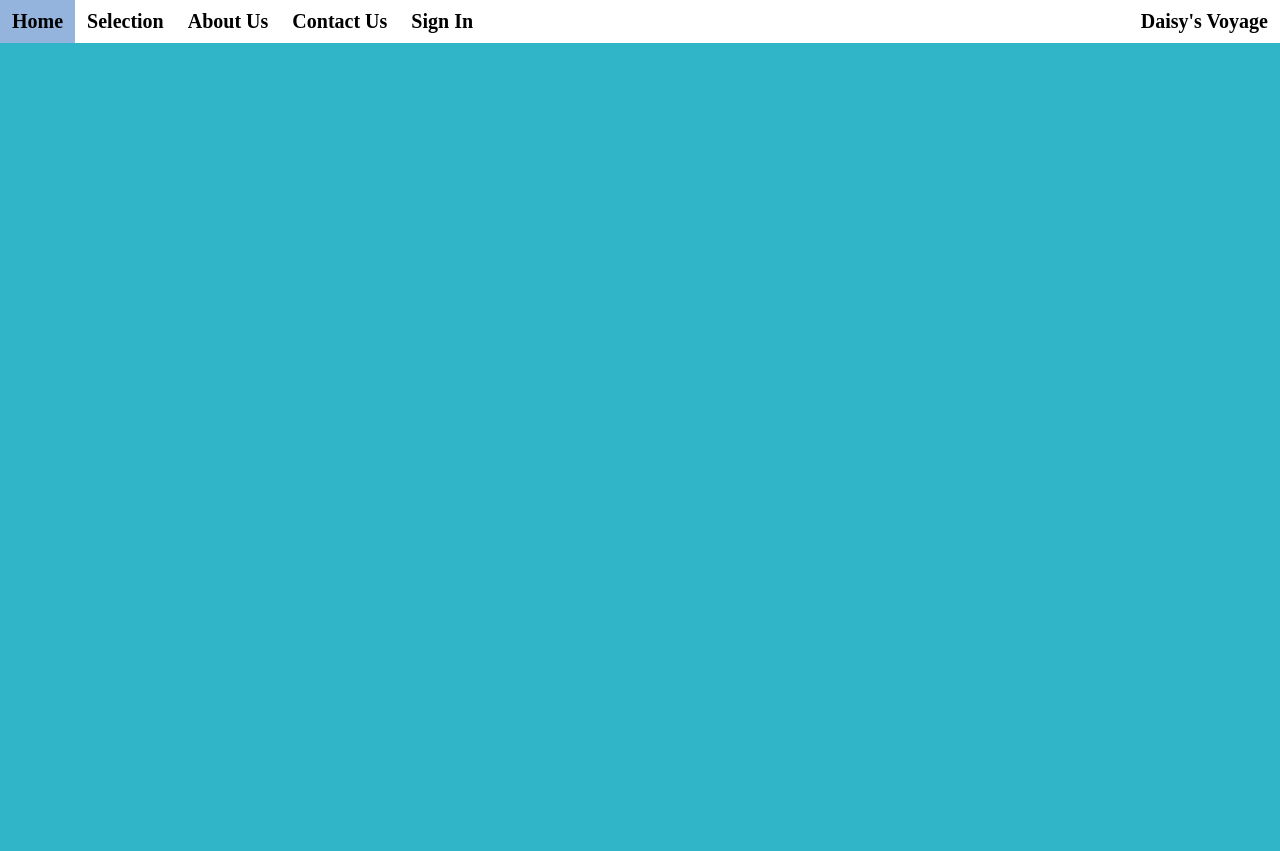
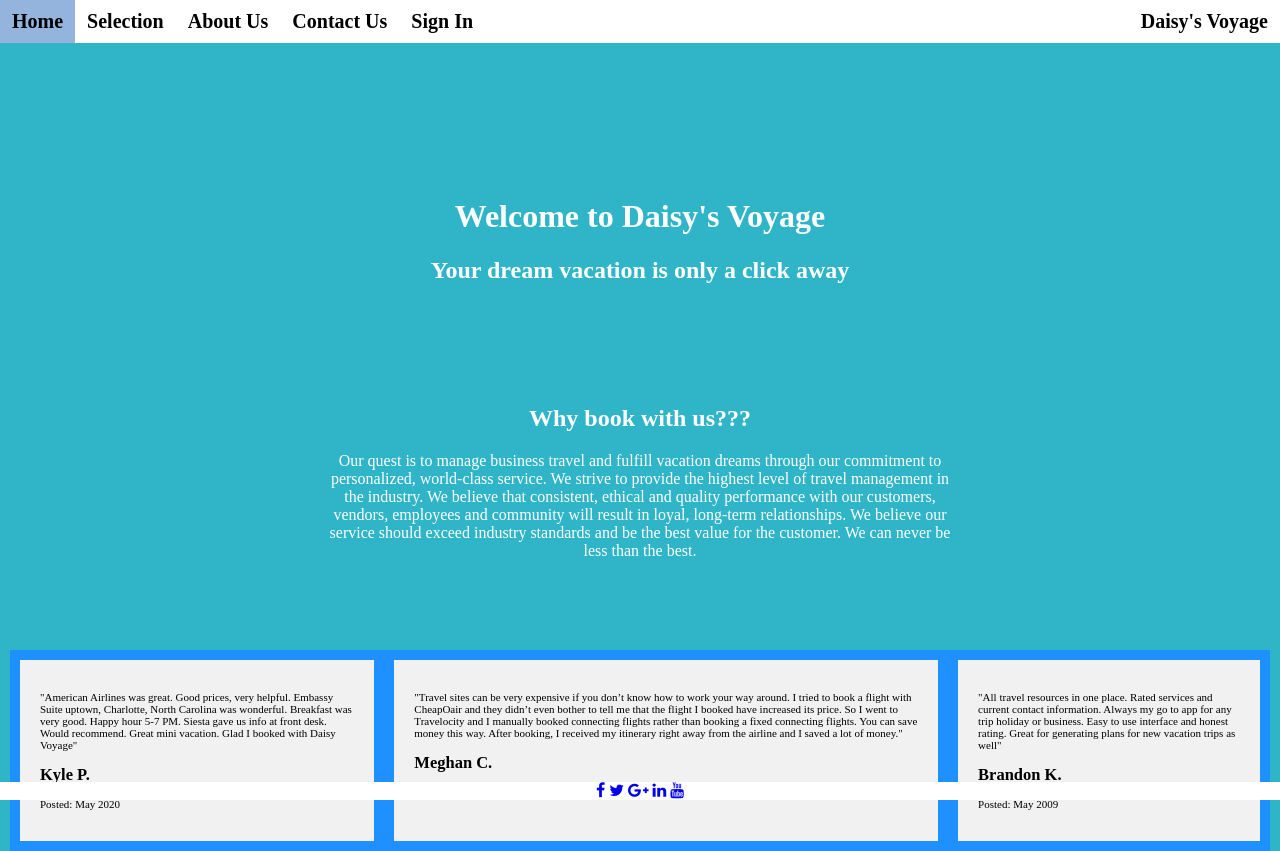
Before and after one commit to Brev860/AFS-220, a Django app: page / in a window 1280 px wide. Before the commit the page ends 43 px from the top, so only its background shows below. Run offline with Django 3.2, Linux system fonts and the light colour scheme; some libraries are stand-ins or nearby versions.

Commit message:
Brevan Home page updates

```diff
--- a/week 2/capstone/capstone/static/mystyle.css
+++ b/week 2/capstone/capstone/static/mystyle.css
@@ -33,3 +33,68 @@
   #nav>a:hover{
     background-color:rgba(2, 77, 175, 0.418);
   }
+  /* .header-image {
+    height: 50%;
+    width: 100%;
+    background-position: center;
+    background-repeat: no-repeat;
+    background-size: cover;
+    position: relative;
+  } */
+  .headertext {
+    text-align: center;
+    position: absolute;
+    top: 30%;
+    left: 50%;
+    transform: translate(-50%, -50%);
+    color: white;
+  }
+
+  .mission-text{
+    text-align: center;
+    position: absolute;
+    top: 60%;
+    left: 50%;
+    transform: translate(-50%, -50%);
+    color: white;
+  }
+
+  .footer {
+    position: fixed;
+    left: 0;
+    bottom: 0;
+    width: 100%;
+    background-color: white;
+    color: white;
+    text-align: center;
+  }
+  .testimonial-section {
+    display: flex;
+    background-color: DodgerBlue;
+    position: absolute;
+    top: 80%;
+    margin: 10px;
+  }
+
+  .testimonials {
+    background-color: #f1f1f1;
+    margin: 10px;
+    padding: 20px;
+    font-size: 11px;
+  }
+  /* .testimonial-section{
+    top: 65%;
+    position: absolute;
+    display: inline-grid;
+    grid-template-columns: auto auto auto;
+    background-color: #2196F3;
+    padding: 10px;
+  }
+
+  .testimonials {
+    background-color: rgba(255, 255, 255, 0.8);
+    border: 1px solid rgba(0, 0, 0, 0.8);
+    padding: 20px;
+    font-size: 13px;
+    text-align: center;
+  } */
--- a/week 2/capstone/capstone/templates/home.html
+++ b/week 2/capstone/capstone/templates/home.html
@@ -4,6 +4,7 @@
   <head>
     {% load static %}
     <link type="text/css" rel="stylesheet" href="{% static 'mystyle.css' %}" />
+        <link href="https://maxcdn.bootstrapcdn.com/font-awesome/4.6.3/css/font-awesome.min.css" rel="stylesheet">
   </head>
   <title>Login Screen</title>
 
@@ -19,8 +20,59 @@
       <!-- My thought here is that instead of having a registration link we have a sign in link and then on the sign in page we create another link that leads to registration if the user doesn't have an account -->
       <a href="#">Sign In</a>
     </nav>
-    <div>
 
+    <!-- Header section -->
+    <div class="header-image">
+        {% comment %} <img src="{% static 'images/mesut-kaya-eOcyhe5-9sQ-unsplash.jpg' %}"> {% endcomment %}
+       <div class="headertext">
+         <h1>Welcome to Daisy's Voyage</h1>
+         <h2>Your dream vacation is only a click away</h2>
+       </div>
     </div>
+    <!-- Mission statement-->
+       <div class="mission-text">
+           <h2> Why book with us??? </h2>
+           <p> Our quest is to manage business travel and fulfill vacation dreams through our commitment to personalized, world-class service.
+
+                 We strive to provide the highest level of travel management in the industry.
+
+                We believe that consistent, ethical and quality performance with our customers, vendors, employees and community will result in loyal, long-term relationships.
+
+                We believe our service should exceed industry standards and be the best value for the customer.
+
+                We can never be less than the best. </p>
+       </div>
+
+      <!-- Testimonials -->
+      <div class="testimonial-section">
+         <div class="testimonials">
+            <p>"American Airlines was great. Good prices, very helpful. Embassy Suite uptown, Charlotte, North Carolina was wonderful. Breakfast was very good. Happy hour 5-7 PM. Siesta gave us info at front desk. Would recommend. Great mini vacation. Glad I booked with Daisy Voyage"</p>
+            <h2>Kyle P.</h2>
+            <p>Posted: May 2020</p>
+         </div>
+
+         <div class="testimonials">
+            <p>"Travel sites can be very expensive if you don’t know how to work your way around. I tried to book a flight with CheapOair and they didn’t even bother to tell me that the flight I booked have increased its price. So I went to Travelocity and I manually booked connecting flights rather than booking a fixed connecting flights. You can save money this way. After booking, I received my itinerary right away from the airline and I saved a lot of money."</p>
+            <h2>Meghan C.</h2>
+            <p>Posted: July 2015</p>
+         </div>
+
+         <div class="testimonials">
+            <p>"All travel resources in one place. Rated services and current contact information. Always my go to app for any trip holiday or business. Easy to use interface and honest rating. Great for generating plans for new vacation trips as well"</p>
+            <h2>Brandon K.</h2>
+            <p>Posted: May 2009</p>
+         </div>
+      </div>
+     <!-- Footer -->
+
+       <Footer class="footer">
+								<a href="#"><i class="fa fa-facebook"></i></a>
+								<a href="#"><i class="fa fa-twitter"></i></a>
+								<a href="#"><i class="fa fa-google-plus"></i></a>
+								<a href="#"><i class="fa fa-linkedin"></i></a>
+								<a href="#"><i class="fa fa-youtube"></i></a>
+			 </Footer>
+
+
   </body>
 </html>
```
Also changed, not shown: week 2/capstone/capstone/static/images/mesut-kaya-eOcyhe5-9sQ-unsplash.jpg (added), week 2/capstone/capstonesite/views.py (line endings or trailing spaces).
